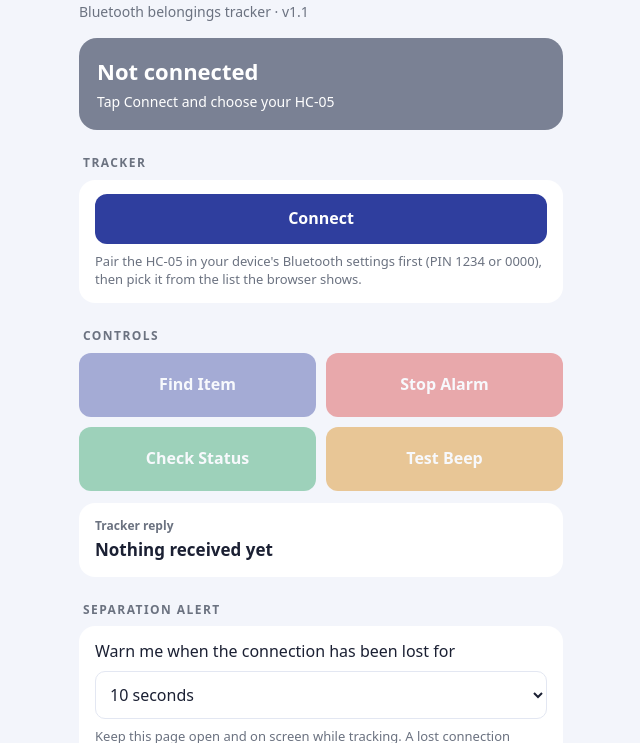
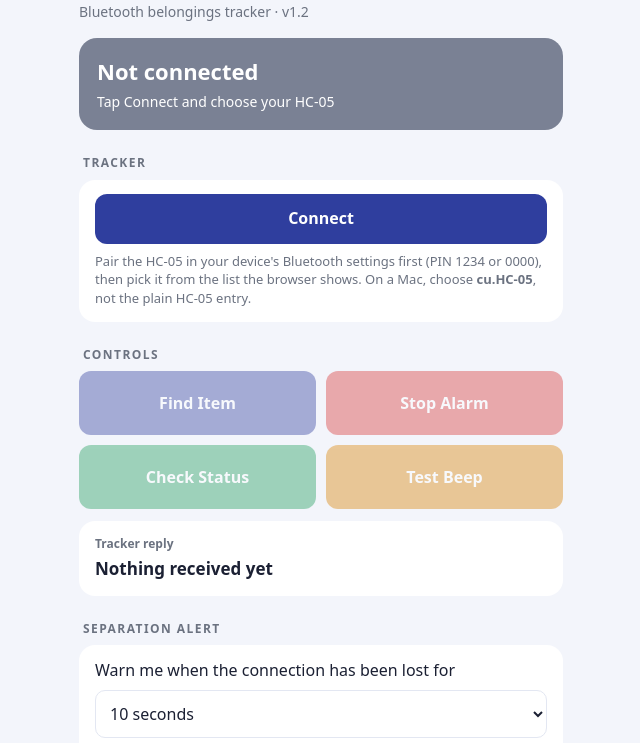
Before and after one commit to Satvik-Devgan/Arduinol-app, a plain HTML site: page index.html in a window 1280 px wide. Shown: the part 60-803 px from the top of the page, without its empty margins (319-959 px from the left). Drawn offline with Linux system fonts and the light colour scheme.

Commit message:
Web app v1.2: tell Mac users to pick cu.HC-05
Co-Authored-By: Claude Fable 5.2 <noreply@anthropic.com>
Claude-Session: https://claude.ai/code/session_01KHX9utuWVWH1hyo4k2NUvQ

```diff
--- a/index.html
+++ b/index.html
@@ -72,7 +72,7 @@
 <body>
 <main>
   <h1>LOSTGUARD</h1>
-  <p class="sub">Bluetooth belongings tracker · v1.1</p>
+  <p class="sub">Bluetooth belongings tracker · v1.2</p>
 
   <div id="unsupported" class="warn" hidden></div>
 
@@ -86,7 +86,7 @@
   <div class="card">
     <button id="connect">Connect</button>
     <p class="hint">Pair the HC-05 in your device's Bluetooth settings first (PIN 1234 or 0000),
-      then pick it from the list the browser shows.</p>
+      then pick it from the list the browser shows. On a Mac, choose <b>cu.HC-05</b>, not the plain HC-05 entry.</p>
   </div>
 
   <h2>CONTROLS</h2>
@@ -316,7 +316,7 @@
     }
     if (!opened) {
       log("Could not connect. Check the tracker is powered on, in range and paired, "
-        + "and that no other app is connected to it.");
+        + "and that no other app is connected to it. On a Mac, pick cu.HC-05 from the list.");
       setState(IDLE);
       return;
     }
```
